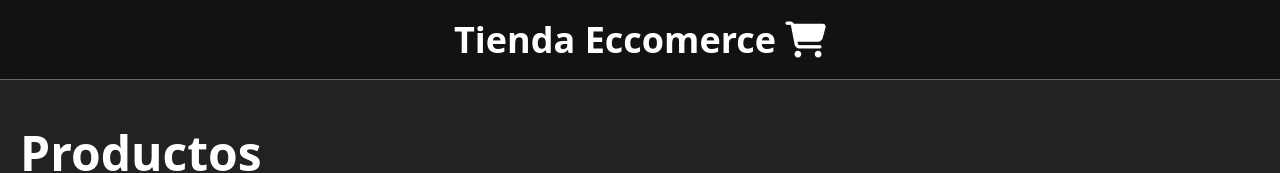
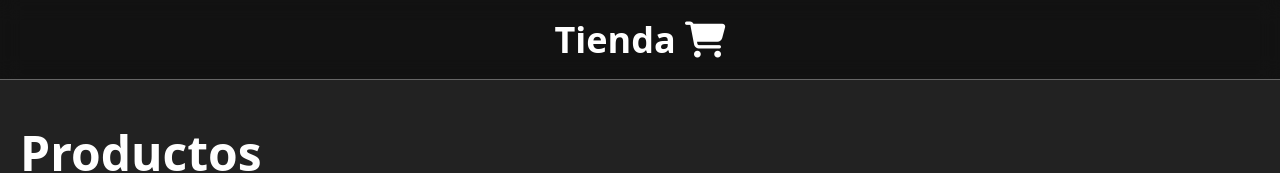
Before and after one commit to andyechc/Tienda, a React (Vite) app: page / in a window 1280 px wide. Shown: the top 173 px of the page. Built offline with nearby package versions, Linux system fonts and the light colour scheme.

Commit message:
Update Header.jsx

```diff
--- a/src/components/Header/Header.jsx
+++ b/src/components/Header/Header.jsx
@@ -3,7 +3,7 @@ import './Header.css'
 export function Header() {
     return (
         <header className="header">
-            <h1>Tienda Eccomerce <i className='fa-solid fa-shopping-cart'></i></h1>
+            <h1>Tienda <i className='fa-solid fa-shopping-cart'></i></h1>
         </header>
     )
 }
```
